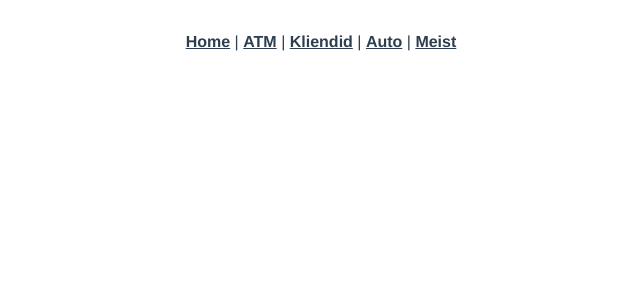
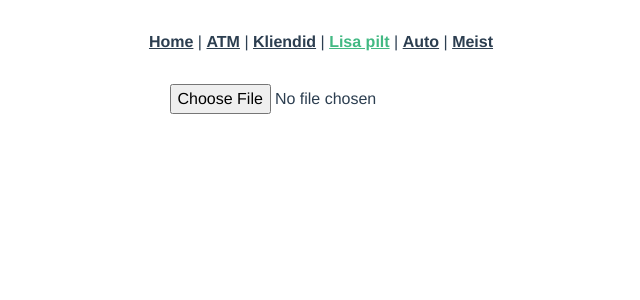
Before and after one commit to raintuur/front_bank_26, a Vue app: page /#/photo in a window 1280 px wide. Shown: the top 300 px of the page, without its empty margins (319-959 px from the left). Built offline with nearby package versions, Linux system fonts and the light colour scheme.

Commit message:
VERTABELO

```diff
--- a/src/App.vue
+++ b/src/App.vue
@@ -4,6 +4,7 @@
       <router-link to="/">Home</router-link> |
       <router-link to="/atm">ATM</router-link> |
       <router-link to="/customer">Kliendid</router-link> |
+      <router-link to="/photo">Lisa pilt</router-link> |
       <router-link to="/car">Auto</router-link> |
       <router-link to="/about">Meist</router-link>
     </nav>
--- /dev/null
+++ b/src/components/image/ImageInput.vue
@@ -0,0 +1,34 @@
+<template>
+  <div>
+    <input type="file" v-on:change="handleImage" accept="image/x-png,image/jpeg">
+  </div>
+</template>
+
+<script>
+export default {
+  name: 'ImageInput',
+  data: function () {
+    return {
+      pictureDataBase64: String
+    }
+  },
+  methods: {
+    handleImage: function (event) {
+      const selectedImage = event.target.files[0];
+      this.createBase64Image(selectedImage);
+    },
+
+    createBase64Image: function (fileObject) {
+      const reader = new FileReader();
+      reader.onload = () => {
+        this.pictureDataBase64 = reader.result;
+        this.$emit('pictureInputSuccess', this.pictureDataBase64)
+      };
+      reader.onerror = function (error) {
+        alert(error);
+      }
+      reader.readAsDataURL(fileObject);
+    }
+  }
+}
+</script>
--- a/src/router/index.js
+++ b/src/router/index.js
@@ -6,6 +6,7 @@ import CustomersView from "@/views/CustomersView";
 import CarsView from "@/views/CarsView";
 import CustomerHomeView from "@/views/CustomerHomeView";
 import AdminHomeView from "@/views/AdminHomeView";
+import AddPhotosView from "@/views/AddPhotosView";
 
 Vue.use(VueRouter)
 
@@ -41,6 +42,11 @@ const routes = [
         component: AtmView
     },
     {
+        path: '/photo',
+        name: 'addPhotosRoute',
+        component: AddPhotosView
+    },
+    {
         path: '/about',
         name: 'about',
         // route level code-splitting
--- /dev/null
+++ b/src/views/AddPhotosView.vue
@@ -0,0 +1,35 @@
+<template>
+  <div>
+    <ImageInput @pictureInputSuccess="addPicture"/>
+  </div>
+</template>
+
+<script>
+import ImageInput from "@/components/image/ImageInput";
+
+export default {
+  name: "AddPhotosView",
+  components: {ImageInput},
+  data: function () {
+    return {
+      pictureRequest: {
+        userId: sessionStorage.getItem('userId'),
+        pictureData: ''
+
+      }
+    }
+  },
+  methods: {
+    addPicture: function (pictureDatabase64) {
+      this.pictureRequest.pictureData = pictureDatabase64
+      this.$http.post("/photo", this.pictureRequest
+      ).then(response => {
+        console.log(response.data)
+      }).catch(error => {
+        console.log(error)
+      })
+    },
+
+  }
+}
+</script>
```
